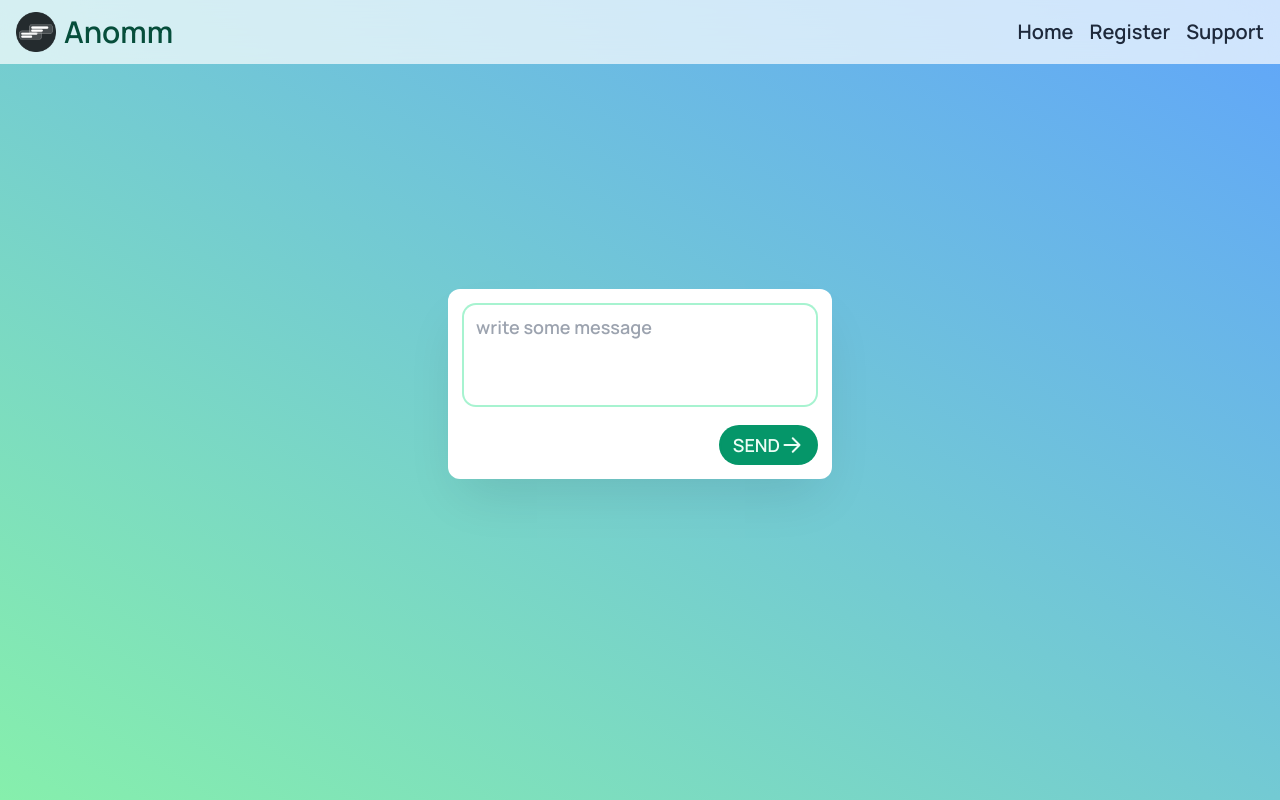
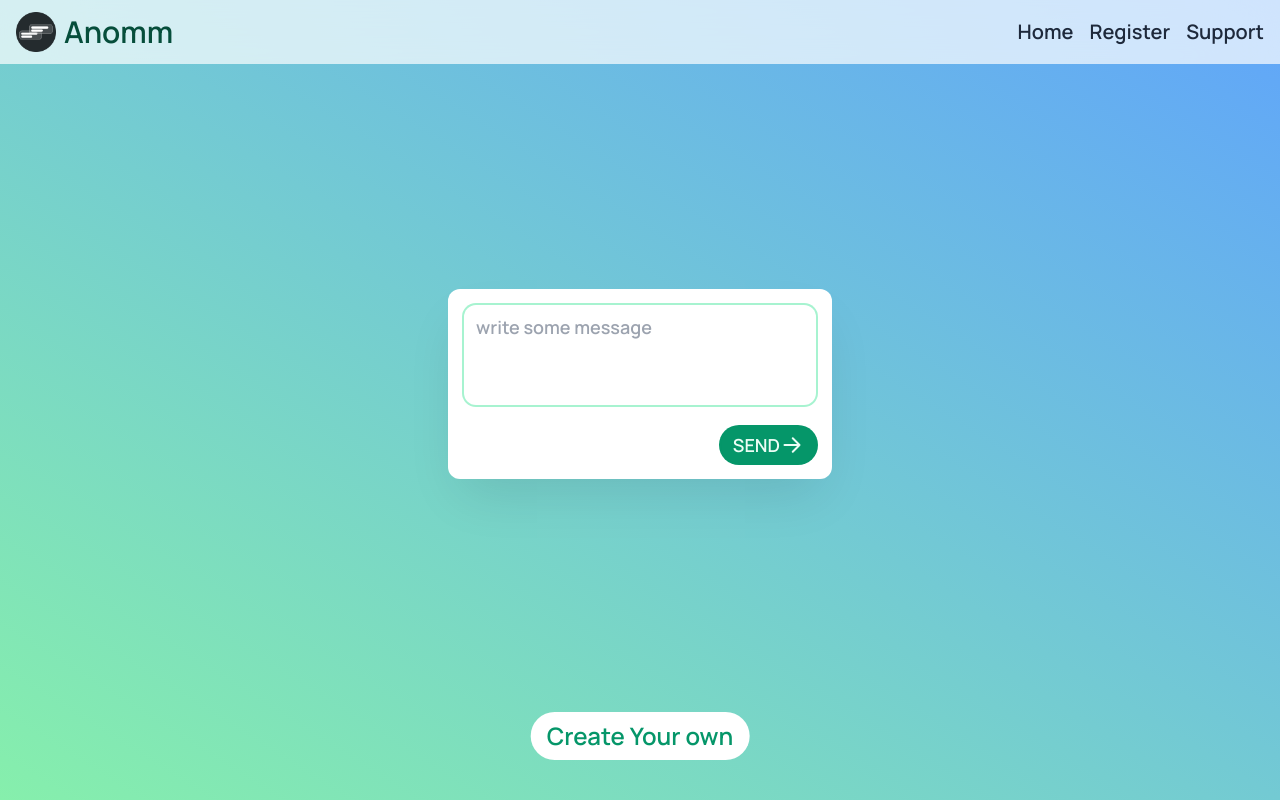
Before and after one commit to pushkarydv/anomm, a Next.js app: page /message/1 in a window 1280 px wide. Built offline with nearby package versions, Linux system fonts and the light colour scheme.

Commit message:
Create button

```diff
--- a/app/message/[id]/page.js
+++ b/app/message/[id]/page.js
@@ -1,6 +1,7 @@
 "use client";
 import axios from "axios";
 import { addDoc, collection } from "firebase/firestore";
+import Link from "next/link";
 import React, { useRef, useState } from "react";
 import NavBar from "../../../components/globals/NavBar";
 import { ARROW_LEFT } from "../../../components/svgs";
@@ -37,7 +38,7 @@ export default function Page({ params }) {
     }
   }
   return (
-    <main className="bg-gradient-to-tr from-green-300 to-blue-400 min-h-screen">
+    <main className="bg-gradient-to-tr from-green-300 to-blue-400 min-h-screen relative">
       <NavBar />
       <div className="min-h-[80vh] rounded-2xl flex justify-center items-center">
         <div className="w-[75%] sm:w-[55%] md:w-[45%] lg:w-[35%] xl:w-[30%] 2xl:w-96 p-4 bg-white  rounded-xl shadow-2xl shadow-black/10">
@@ -97,6 +98,12 @@ export default function Page({ params }) {
           )}
         </div>
       </div>
+      <Link
+        className="transition-all font-semibold text-lg lg:text-xl xl:text-2xl w-fit py-2 px-4 rounded-full bg-white text-emerald-600 active:scale-90 flex flex-row gap-1 justify-center items-center absolute bottom-[5%] left-1/2 -translate-x-1/2"
+        href={"/register"}
+      >
+        Create Your own
+      </Link>
     </main>
   );
 }
--- a/components/home/ContactForm.js
+++ b/components/home/ContactForm.js
@@ -127,6 +127,7 @@ export default function ContactForm() {
     </section>
   );
 }
+
 async function addSupport(text) {
   await addDoc(collection(db, "support"), {
     data: text,
```
